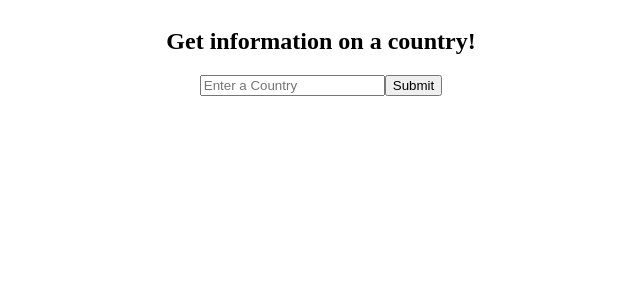
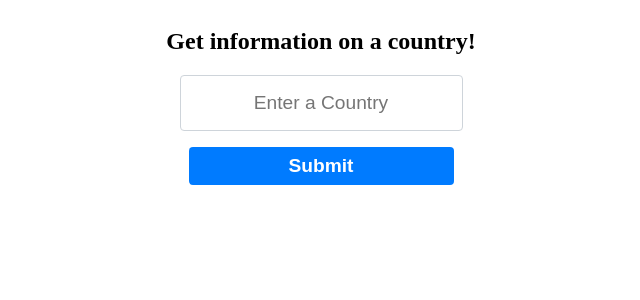
Before and after one commit to LiamANeeson/Countries_Information, a React (Create React App) app in the folder client/: page / in a window 1280 px wide. Shown: the top 300 px of the page, without its empty margins (319-959 px from the left). Built offline with nearby package versions, Linux system fonts and the light colour scheme.

Commit message:
Updated Styling on Home Page and Form

```diff
--- a/client/src/Components/CountryForm/CountryForm.css
+++ b/client/src/Components/CountryForm/CountryForm.css
@@ -0,0 +1,41 @@
+.country-form-container {
+    display: flex;
+    flex-direction: column;
+    align-items: center;
+  }
+
+  .input-container {
+    width: 100%;
+    display: flex;
+    flex-direction: column;
+    align-items: center;
+  }
+
+  .country-input {
+    width: 100%;
+    border: 1px solid #ced4da;
+    border-radius: 0.25rem;
+    font-size: 1.2rem;
+    line-height: 2;
+    color: #495057;
+    background-color: #fff;
+    margin-bottom: 1rem;
+    text-align: center;
+    padding: 0.5rem;
+  }
+
+  .country-submit {
+    width: 100%;
+    background-color: #007bff;
+    border: none;
+    border-radius: 0.25rem;
+    padding: 0.5rem 1rem;
+    font-size: 1.2rem;
+    font-weight: bold;
+    color: #fff;
+  }
+
+  .country-submit:hover {
+    background-color: #0062cc;
+    cursor: pointer;
+  }
--- a/client/src/Components/CountryForm/CountryForm.js
+++ b/client/src/Components/CountryForm/CountryForm.js
@@ -1,18 +1,30 @@
-import { Form, Button } from 'react-bootstrap';
+import { Form, Button, Container, Row, Col } from 'react-bootstrap';
+import './CountryForm.css';
 
 function CountryForm(props) {
   return (
+    <Container className="country-form-container">
       <Form onSubmit={props.onSubmit}>
+        <Row className="justify-content-center">
+          <Col md={6}>
+            <div className="input-container">
               <input
-            type = "text"
-            name = "country"
-            placeholder = "Enter a Country"
+                type="text"
+                name="country"
+                placeholder="Enter a Country"
                 value={props.value}
                 onChange={props.onChange}
+                className="country-input"
               />
-        <Button type='submit'>Submit</Button>
+              <Button variant="primary" type="submit" className="country-submit">
+                Submit
+              </Button>
+            </div>
+          </Col>
+        </Row>
       </Form>
+    </Container>
   );
 }
 
-export default CountryForm
+export default CountryForm;
```
Lines whose indentation alone changed are shown as unchanged.
